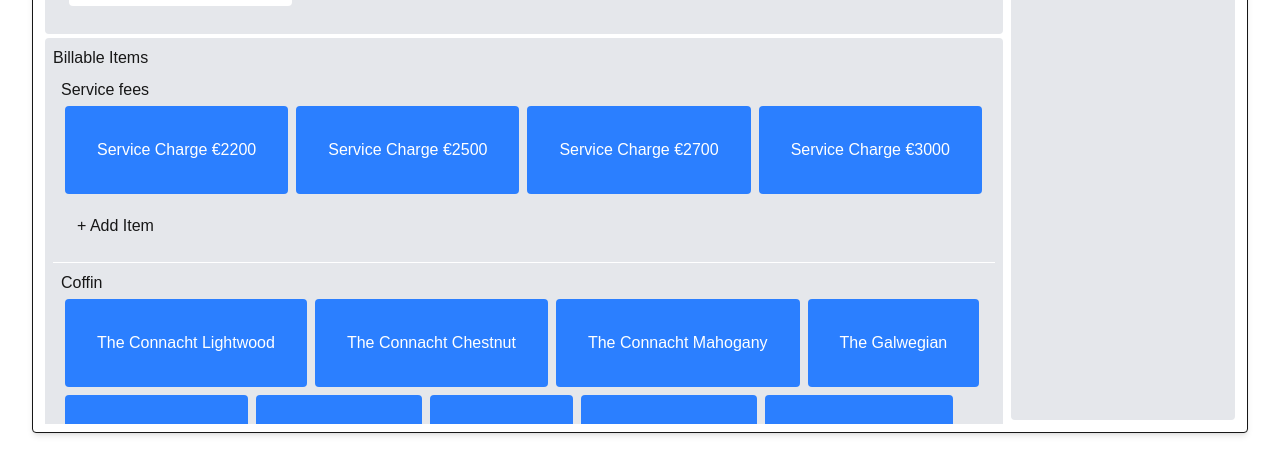
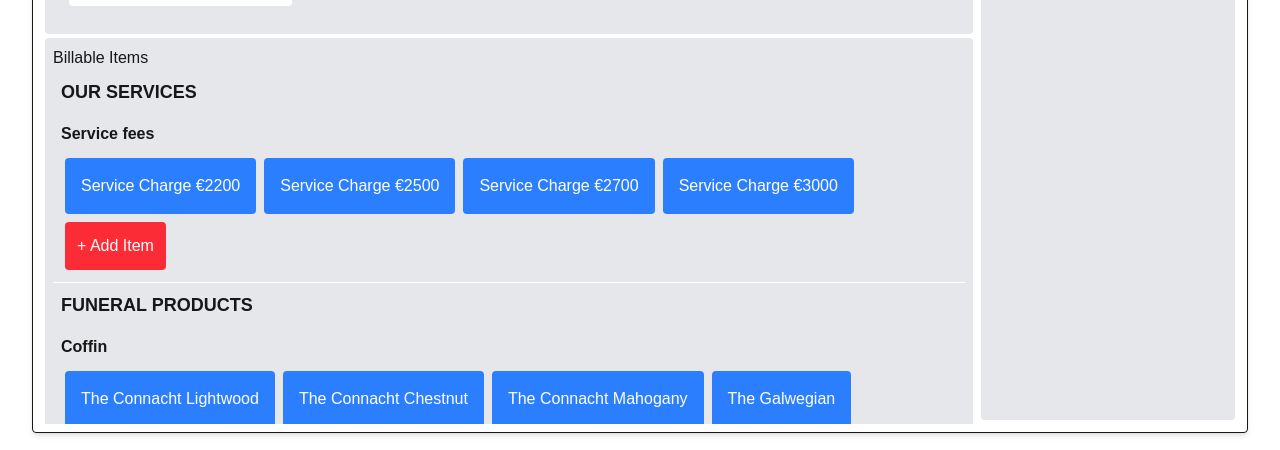
Before and after one commit to cconn8/simple-pos, a Next.js app in the folder simple-pos-frontend/: page / in a window 1280 px wide. Both pictures are taken after a click on the button "+ Create". Shown: the part 347-797 px from the top of the page. Built offline with nearby package versions, Linux system fonts and the light colour scheme; no server answers.

Commit message:
dynamic adding of inventory on sale

```diff
--- a/simple-pos-frontend/src/app/funerals/CreateFuneralModal.jsx
+++ b/simple-pos-frontend/src/app/funerals/CreateFuneralModal.jsx
@@ -5,16 +5,7 @@ import fetchData from './FuneralDashboard'
 import { useState } from 'react';
 import { CreateInventoryModal } from '../inventory/CreateInventoryModal';
 
-
-
-const inventory = {
-    id : uuidv4(),
-    categories : [
-        {name: 'product', displayText: 'Selection of Funeral Items', displayOrder : 1},
-        {name: 'service', displayText: 'Our Services', displayOrder: 0},
-        {name: 'disbursement', displayText: 'External Payments on the clients behalf', displayOrder: 2}
-    ],
-    products : [
+const tempInventory = [
         {id : uuidv4(),name : "The Connacht Lightwood",     category : 'product' ,  type: 'Coffin', price : 1350,    currency : "€", description : "A discrete Semi-Solid coffin with high light gloss finish, fitted with golden ring mountings"},
         {id : uuidv4(),name : "The Connacht Chestnut",     category : 'product' ,  type: 'Coffin', price : 1350,    currency : "€", description : "A discrete Semi-Solid coffin with chestnut finish, fitted with oscar mountings"},
         {id : uuidv4(),name : "The Connacht Mahogany",     category : 'product' ,  type: 'Coffin', price : 1350,    currency : "€", description : "A discrete Semi-Solid coffin with a rich mahogany finish, fitted with golden ring mountings"},
@@ -27,16 +18,7 @@ const inventory = {
         {id : uuidv4(),name : "Our Lady of Lourdes",    category : 'product',   type: 'Coffin', price : 1750,    currency : "€", description : "Semi solid oak coffin with high gloss finish, our lady of lourdes figures, fitted with twisted brass mountings"},
         {id : uuidv4(),name : "The Last Supper",    category : 'product',   type: 'Coffin', price : 1750,    currency : "€", description : "Semi solid oak coffin with high gloss finish, the last supper figures, fitted with twisted brass mountings"},
         {id : uuidv4(),name : "Connemara Oak",  category : 'product',   type: 'Coffin', price : 1950,    currency : "€", description : "Beautifully profiled solid oak coffin, with clear high gloss finish and fitted with antique mountings"},
-        {id : uuidv4(),name : "Connemara Oak Antique",  category : 'product',   type: 'Coffin', price : 1950,    currency : "€", description : "Beautifully profiled solid oak coffin, with clear high gloss finish and fitted with golden barrel mountings"}],
-
-        services : [
-        {id : uuidv4(),name : "Service Charge €2200",      category : 'service',   type: 'Service fees', price : 2200,    currency : "€", description : "Coordination of paperwork, venue bookings, and logistical arrangements."},
-        {id : uuidv4(),name : "Service Charge €2500",     category : 'service',   type: 'Service fees', price : 2500,    currency : "€", description : "A general fee covering staff, facilities, and operational costs during the funeral process."},
-        {id : uuidv4(),name : "Service Charge €2700",     category : 'service',   type: 'Service fees', price : 2500,    currency : "€", description : "A general fee covering staff, facilities, and operational costs during the funeral process."},
-        {id : uuidv4(),name : "Service Charge €3000",     category : 'service',   type: 'Service fees', price : 2500,    currency : "€", description : "A general fee covering staff, facilities, and operational costs during the funeral process."},
-
-    ],
-    disbursements : [
+        {id : uuidv4(),name : "Connemara Oak Antique",  category : 'product',   type: 'Coffin', price : 1950,    currency : "€", description : "Beautifully profiled solid oak coffin, with clear high gloss finish and fitted with golden barrel mountings"},
         {id : uuidv4(),name : "Music by Carla Merrigan & Carmel Kelly (Pianist / Vocalist)",          category : 'disbursement' ,  type: 'Music', price : 300,    currency : "€", description : ""},
         {id : uuidv4(),name : "Music by Ailbhe Hession (Pianist / Vocalist)",          category : 'disbursement' ,  type: 'Music', price : 250,    currency : "€", description : ""},
         {id : uuidv4(),name : "Music by Frank Naughton (Vocalist)",          category : 'disbursement' ,  type: 'Music', price : 250,    currency : "€", description : ""},
@@ -59,40 +41,53 @@ const inventory = {
         {id : uuidv4(),name : "Large Print & Frame - Cregal Art",     category : 'disbursement',   type: 'Other', price : 150,    currency : "€", description : ""},
         {id : uuidv4(),name : "Small Print & Frame",     category : 'disbursement',   type: 'Other', price : 25,    currency : "€", description : ""},
         {id : uuidv4(),name : "RIP.ie",     category : 'disbursement',   type: 'Other', price : 128,    currency : "€", description : ""},
-    ]
-
-}
+        {id : uuidv4(),name : "Service Charge €2200",      category : 'service',   type: 'Service fees', price : 2200,    currency : "€", description : "Coordination of paperwork, venue bookings, and logistical arrangements."},
+        {id : uuidv4(),name : "Service Charge €2500",     category : 'service',   type: 'Service fees', price : 2500,    currency : "€", description : "A general fee covering staff, facilities, and operational costs during the funeral process."},
+        {id : uuidv4(),name : "Service Charge €2700",     category : 'service',   type: 'Service fees', price : 2500,    currency : "€", description : "A general fee covering staff, facilities, and operational costs during the funeral process."},
+        {id : uuidv4(),name : "Service Charge €3000",     category : 'service',   type: 'Service fees', price : 2500,    currency : "€", description : "A general fee covering staff, facilities, and operational costs during the funeral process."},
+    ];
 
 
-export function CreateFuneralModal({formData, setFormData, isCreateFuneralModalVisible, setIsCreateFuneralModalVisible, fetchData, isCreateInventoryModalVisible, setIsCreateInventoryModalVisible}) {
+
+export function CreateFuneralModal({formData, setFormData, isCreateFuneralModalVisible, setIsCreateFuneralModalVisible, fetchData, isCreateInventoryModalVisible, setIsCreateInventoryModalVisible, rowItems, setRowItems}) {
 
 
     // Insert Fetch Inventory method here to replace hardcoded data
     const API_URL = process.env.NEXT_PUBLIC_API_URL;
 
     // state
-    const [selectedItemCategory, setSelectedItemCategory] = useState('');
-    const [selectedItemType, setSelectedItemType] = useState('');
+    const [inventoryData, setInventoryData] = useState([]);
 
-    const sortedCategories = inventory.categories.sort((a,b) => a.displayOrder - b.displayOrder); // Arrange the product / service categories by displayOrder
+    // Desired category order sets the order of categories presented to the user when creating a funeral
+    const desiredCategoryOrder = [
+        {'name' : 'service', 'displayName' : 'Our Services'},
+        {'name' : 'product', 'displayName' : 'Funeral Products'},
+        {'name' : 'disbursement', 'displayName' : 'External Payments on the clients Behalf'}
+    ]
 
-    const groupedProductsByType = inventory.products.reduce((acc, product) => {
-        if (!acc[product.type]) acc[product.type] = [];
-        acc[product.type].push(product);
+    const groupedItemsByCategory = tempInventory.reduce((acc, item) => {
+        if (!acc[item.category]) acc[item.category] = [];
+        acc[item.category].push(item);
         return acc;
     }, {});
 
-    const groupedServicesByType = inventory.services.reduce((acc, service) => {
-        if(!acc[service.type]) acc[service.type] = [];
-        acc[service.type].push(service);
-        return acc;
-    }, {});
+    const fetchInventory = async() => {
+        console.log(`fetching inventory from ${API_URL}/inventory`);
+        try {
+            const res = await fetch(`${API_URL}/inventory`);
+            const data = await res.json();
 
-    const groupedDisbursementsByType = inventory.disbursements.reduce((acc, disbursement) => {
-        if(!acc[disbursement.type]) acc[disbursement.type] = [];
-        acc[disbursement.type].push(disbursement);
-        return acc;
-    }, {});
+            if (Array.isArray(data)) {
+                    console.log('inventory received is : ', data)
+                    setInventoryData(data) ;
+                } else {
+                console.error('Inventory array received is empty : ', data);
+            }
+        } catch (err) {
+            console.error('Error fetching data from inventory:', err);
+        }
+
+    }
 
     const handleChange = (e) => {
         e.preventDefault();
@@ -149,14 +144,6 @@ export function CreateFuneralModal({formData, setFormData, isCreateFuneralModalV
         });
     };
 
-    const handleAddItemButtonClick = (category, type) => {
-        // open the create inventory modal
-        console.log('Handle Add Item clicked with category and type :', category, type)
-        setIsCreateInventoryModalVisible(true);
-        setSelectedItemCategory(category);
-        setSelectedItemType(type);
-    }
-
     return (
 
         <div id="createFuneralModal" className={`p-2 flex-col fixed top-1/2 left-1/2 -translate-x-1/2 -translate-y-1/2 bg-white z-5 shadow-md rounded-sm w-19/20 h-19/20 flex border ${isCreateFuneralModalVisible ? 'visible' : 'hidden'}`} >
@@ -192,21 +179,23 @@ export function CreateFuneralModal({formData, setFormData, isCreateFuneralModalV
                         <div id="productsAndServicesSection" className="flex-col p-2 bg-gray-200 rounded-sm m-1">
                             <h2>Billable Items</h2>
 
+                            {desiredCategoryOrder.map((category) => (
+                                <section key={category.name} className="border-b border-white p-2">
+                                    <h3 className="text-lg font-bold">{category.displayName.toUpperCase()}</h3>
+                                    {console.log(`grouped by type for this section ${category.name} is : `, groupedItemsByCategory[category.name])}
 
-                            {sortedCategories.map( (category) => (
-                                <section key={category.name} className="border-b border-white p-2">
-                                    {console.log('Section Category & Type : ', category.name, category.type)}
-
-                                    {/* List each product / service group items */}
-                                    {category.name === 'product' && <DisplayGroupTiles groupedItemsByType={groupedProductsByType} formData={formData} setFormData={setFormData}/>}
-                                    {category.name === 'service' && <DisplayGroupTiles groupedItemsByType={groupedServicesByType} formData={formData} setFormData={setFormData} />}
-                                    {category.name === 'disbursement' && <DisplayGroupTiles groupedItemsByType={groupedDisbursementsByType} formData={formData} setFormData={setFormData} />}
-
-                                    <button type="button" className="p-3 rounded hover:bg-blue-600 m-1" onClick={() => handleAddItemButtonClick(category.name, category.type)}>+ Add Item</button>
-
+                                    <DisplayGroupTiles
+                                        items={groupedItemsByCategory[category.name]}
+                                        formData={formData}
+                                        setFormData={setFormData}
+                                        category={category.name}
+                                        rowItems={rowItems}
+                                        setRowItems={setRowItems}
+                                        isCreateInventoryModalVisible={isCreateInventoryModalVisible}
+                                        setIsCreateInventoryModalVisible={setIsCreateInventoryModalVisible}
+                                    />
                                 </section>
                             ))}
-
                         </div>
                     </form>
 
@@ -284,9 +273,9 @@ export function CreateFuneralModal({formData, setFormData, isCreateFuneralModalV
             <CreateInventoryModal
                 isCreateInventoryModalVisible={isCreateInventoryModalVisible}
                 setIsCreateInventoryModalVisible={setIsCreateInventoryModalVisible}
+                rowItems={rowItems}
+                setRowItems={setRowItems}
                 fetchData={fetchData}
-                category={selectedItemCategory}
-                type={selectedItemType}
             />
 
         </div>
--- a/simple-pos-frontend/src/app/funerals/DisplayGroupTiles.jsx
+++ b/simple-pos-frontend/src/app/funerals/DisplayGroupTiles.jsx
@@ -1,8 +1,20 @@
 
 // Takes a list of item objects (eg. products) by type (eg. coffin)
 // Displays them as POS tiles in a group on the screen
+import {v4 as uuidv4} from 'uuid';
 
-export function DisplayGroupTiles({groupedItemsByType, formData, setFormData}) {
+export function DisplayGroupTiles({items, formData, setFormData, category, rowItems, setRowItems, setIsCreateInventoryModalVisible}) {
+    // console.log('Display Tiles Called...');
+    // Group by type within this category
+
+    const groupedItemsByType = items.reduce((acc, item) => {
+        if (!acc[item.type]) acc[item.type] = [];
+        acc[item.type].push(item);
+        return acc;
+    }, {});
+
+    // console.log('HELLO grouped by type is  :' , groupedItemsByType);
+
 
     const handleItemClick = (item) => {
         console.log('handleItem clicked! :', item);
@@ -17,21 +29,47 @@ export function DisplayGroupTiles({groupedItemsByType, formData, setFormData}) {
         console.log('updated form data is : ', formData)
     };
 
+    const handleAddItemButtonClick = (category, type) => {
+        // open the create inventory modal
+        // console.log('Handle Add Item clicked with category and type :', category, type);
+        setIsCreateInventoryModalVisible(true);
+        setRowItems([
+            {
+                _id: uuidv4(), name: '' ,
+                category : category,
+                type : type,
+                description : '',
+                isBillable : '',
+                price : ''}
+        ]);
+        console.log('Row items is set to ', rowItems);
+
+    }
+
     return (
-        Object.entries(groupedItemsByType).map( ([type, items]) => (
-            <div key={type}>
-                <h3>{type}</h3>
+        <div>
+            {Object.entries(groupedItemsByType).map(([type, items]) => (
+                <div key={type} className="mt-4">
+                    <h4 className="text-md font-semibold mb-2">{type}</h4>
+
+                    <div className="flex flex-wrap">
                         {items.map((item) => (
                         <button
+                            key={item.id}
                             type="button"
-                        key={item.name + Date.now()}
-                        className="bg-blue-500 text-white p-8 rounded hover:bg-blue-600 m-1"
+                            className="bg-blue-500 text-white p-4 rounded hover:bg-blue-600 m-1"
                             onClick={() => handleItemClick(item)}
                         >
                             {item.name}
                         </button>
                         ))}
                     </div>
-        )));
 
-}
+                    <button type="button" className="p-3 bg-red-500 text-white rounded hover:bg-red-600 m-1" onClick={() => handleAddItemButtonClick(category, type)}>
+                        + Add Item
+                    </button>
+                </div>
+            ))}
+        </div>
+    );
+};
--- a/simple-pos-frontend/src/app/funerals/FuneralDashboard.jsx
+++ b/simple-pos-frontend/src/app/funerals/FuneralDashboard.jsx
@@ -10,6 +10,7 @@ import Link from "next/link";
 import { RefreshCw } from "@deemlol/next-icons";
 import { EditInvoiceModal } from "./EditInvoiceModal";
 import DeleteModal from "../components/DeleteModal";
+import { v4 as uuidv4 } from 'uuid';
 
 export default function Dashboard() {
 
@@ -26,11 +27,14 @@ export default function Dashboard() {
     const [currentDeceasedName, setCurrentDeceasedName] = useState('');
     const [isDeleteModalVisible, setIsDeleteModalVisible] = useState(false);
     const [currentInvoiceUrl, setCurrentInvoiceUrl] = useState('');
-
+    const [rowItems, setRowItems] = useState([
+        {_id: uuidv4(), name: '' , category : '', type : '', description : '', isBillable : '', price : ''}
+    ]);
 
     const router = useRouter();
     const API_URL = process.env.NEXT_PUBLIC_API_URL;
-    // console.log('API is : ', API_URL);
+
+    console.log('Initial row items state is : ', rowItems);
 
     const fetchData = async () => {
         try {
@@ -181,7 +185,8 @@ export default function Dashboard() {
                 fetchData={fetchData}
                 isCreateInventoryModalVisible={isCreateInventoryModalVisible}
                 setIsCreateInventoryModalVisible={setIsCreateInventoryModalVisible}
-
+                rowItems={rowItems}
+                setRowItems={setRowItems}
             />
 
 
--- a/simple-pos-frontend/src/app/inventory/CreateInventoryModal.jsx
+++ b/simple-pos-frontend/src/app/inventory/CreateInventoryModal.jsx
@@ -2,22 +2,11 @@ import { useState } from "react"
 import { RowItem } from "./RowItem";
 import { v4 as uuidv4 } from 'uuid';
 
-export function CreateInventoryModal({isCreateInventoryModalVisible, setIsCreateInventoryModalVisible, fetchData, category, type}) {
+export function CreateInventoryModal({isCreateInventoryModalVisible, setIsCreateInventoryModalVisible, rowItems, setRowItems, fetchData}) {
 
     const API_URL = process.env.NEXT_PUBLIC_API_URL;
 
-    if(!category) {category = "";}
-    if(!type) {type = "";}
-
-    console.log('Modal called (CreateInventoryModal) - selecteCategory & Type :', category, type);
-
-    const defaultCategory = category;
-    const defaultType = type;
-
-    const [rowItems, setRowItems] = useState([
-        {_id: uuidv4(), name: '' , category : `${category}`, type : `${type}`, description : '', isBillable : '', price : ''}
-    ]);
-
+    console.log('createInventoryModal here, isModalVisible is set to : ', isCreateInventoryModalVisible);
     const handleSubmit = async(e) => {
         e.preventDefault();
         console.log('Submit called - checking for empty rows!');
@@ -47,10 +36,12 @@ export function CreateInventoryModal({isCreateInventoryModalVisible, setIsCreate
         setIsCreateInventoryModalVisible(!isCreateInventoryModalVisible);
     };
 
-    const handleAddItem = () => {
+    const handleAddRow = () => {
+        const category = rowItems[0].category;
+        const type = rowItems[0].type;
         setRowItems((prev) => [
             ...prev,
-            {_id: uuidv4(), name: '' , category : '', type : '', description : '', isBillable : '', price : ''}
+            {_id: uuidv4(), name: '' , category: category, type : type, description : '', isBillable : '', price : ''}
         ]);
     };
 
@@ -91,11 +82,9 @@ export function CreateInventoryModal({isCreateInventoryModalVisible, setIsCreate
                                     itemData={item}
                                     onChange={(field, value) => handleItemChange(index, field, value)}
                                     handleRemoveItem={(id) => handleRemoveItem(id)}
-                                    defaultCategory={defaultCategory}
-                                    defaultType={defaultType}
                                 />
                             ))}
-                            <button type="button" className="bg-blue-300 text-white p-1 rounded hover:bg-blue-500 m-1" onClick={handleAddItem}>+ Add Item</button>
+                            <button type="button" className="bg-blue-300 text-white p-1 rounded hover:bg-blue-500 m-1" onClick={handleAddRow}>+ Add Row</button>
                         </div>
                         <button type="button" className="bg-red-400 text-white p-1 rounded hover:bg-red-500 m-1" onClick={handleDiscard}>Discard</button>
                         <button type="submit" className="bg-gray-400 text-white p-1 rounded hover:bg-green-500 m-1" onClick={() => handleSubmit}>Save All</button>
--- a/simple-pos-frontend/src/app/inventory/InventoryDashboard.jsx
+++ b/simple-pos-frontend/src/app/inventory/InventoryDashboard.jsx
@@ -8,8 +8,12 @@ import { CreateInventoryModal } from "./CreateInventoryModal";
 
 export default function InventoryDashboard() {
 
+    const [inventoryData, setInventoryData] = useState([]);
     const [isCreateInventoryModalVisible, setIsCreateInventoryModalVisible] = useState(false);
-    const [inventoryData, setInventoryData] = useState([]);
+    const [rowItems, setRowItems] = useState([
+        {_id: uuidv4(), name: '' , category : '', type : '', description : '', isBillable : '', price : ''}
+    ]);
+
 
     const router = useRouter();
     const API_URL = process.env.NEXT_PUBLIC_API_URL;
@@ -126,6 +130,8 @@ export default function InventoryDashboard() {
             <CreateInventoryModal
                 isCreateInventoryModalVisible={isCreateInventoryModalVisible}
                 setIsCreateInventoryModalVisible={setIsCreateInventoryModalVisible}
+                rowItems={rowItems}
+                setRowItems={setRowItems}
                 fetchData={fetchData}
             />
 
--- a/simple-pos-frontend/src/app/inventory/RowItem.jsx
+++ b/simple-pos-frontend/src/app/inventory/RowItem.jsx
@@ -1,7 +1,9 @@
 
 
 
-export function RowItem({itemData, onChange, handleRemoveItem, defaultCategory, defaultType}) {
+export function RowItem({itemData, onChange, handleRemoveItem}) {
+
+    console.log('Row Item invoked with data, category, type : ', itemData);
 
 
 
@@ -9,14 +11,14 @@ export function RowItem({itemData, onChange, handleRemoveItem, defaultCategory,
         <div id="itemDiv" className="flex-row justify-between py-5 mx-2 border rounded-sm m-1">
             <input onChange={(e) => onChange('name', e.target.value) } id="itemName" type="text" name="name" value={itemData.name} placeholder="Item Name" className="bg-white rounded-sm p-2 mx-2" required/>
 
-            <select onChange={(e) => onChange('category', e.target.value)} id="inventoryCategory"  type="dropdown" name="category" placeholder="Date"  className="bg-white rounded-sm p-2 mx-2"  defaultValue={defaultCategory} required>
-                <option name="Inventory Category" value="">Inventory Category</option>
-                <option name="product" value="Product">Product</option>
-                <option name="service" value="Service">Service</option>
-                <option name="disbursement" value="Disbursement">Disbursement</option>
+            <select onChange={(e) => onChange('category', e.target.value)} value={itemData.category} id="inventoryCategory"  type="dropdown" name="category" className="bg-white rounded-sm p-2 mx-2" required>
+                <option value="">Select Category</option>
+                <option value="product">Product</option>
+                <option value="service">Service</option>
+                <option value="disbursement">Disbursement</option>
             </select>
 
-            <input onChange={(e) => onChange('type', e.target.value) } id="itemType"  type="text" name="type"  value={itemData.type} placeholder="Item Type"  className="bg-white rounded-sm p-2 mx-2" required/>
+            <input onChange={(e) => onChange('type', e.target.value)} value={itemData.type} id="itemType"  type="text" name="type"  placeholder="Item Type"  className="bg-white rounded-sm p-2 mx-2" required/>
 
             <input onChange={(e) => onChange('description', e.target.value) } id="itemDescription"  type="text" name="description"  value={itemData.description} placeholder="Description"  className="bg-white rounded-sm p-2 mx-2"/>
 
```
Lines whose indentation alone changed are shown as unchanged.
